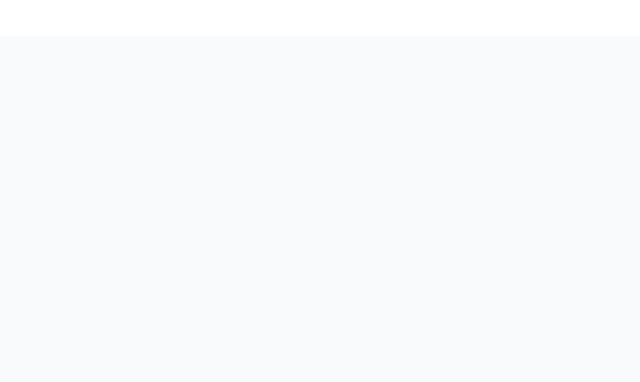
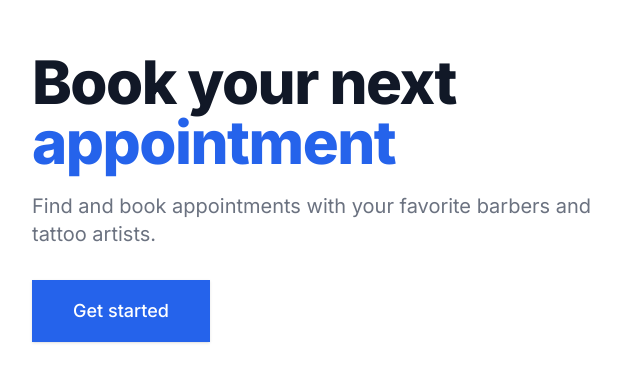
Before and after one commit to fmateo94/bookerhq-demo2, a Next.js app: page / in a window 1280 px wide. Shown: the part 124-506 px from the top of the page, without its empty margins (0-640 px from the left). Built offline with nearby package versions, Linux system fonts and the light colour scheme; no server answers.

Commit message:
[Cursor] Simplify Next.js and Netlify configuration

```diff
--- a/next.config.js
+++ b/next.config.js
@@ -2,54 +2,16 @@
 const nextConfig = {
     reactStrictMode: true,
     swcMinify: true,
-    // Disable static optimization for pages using Supabase
     experimental: {
       appDir: true,
     },
-    // Skip type checking during build (can be removed once all types are fixed)
     typescript: {
       ignoreBuildErrors: true,
     },
     images: {
       unoptimized: true,
       domains: ['lh3.googleusercontent.com', 'avatars.githubusercontent.com'],
-    },
-    output: 'standalone',
-    distDir: '.next',
-    async rewrites() {
-      return {
-        beforeFiles: [
-          // These rewrites are checked before all pages/files
-          {
-            source: '/:path*',
-            has: [
-              {
-                type: 'query',
-                key: 'authorized',
-                value: 'true',
-              },
-            ],
-            destination: '/auth/:path*',
-          },
-        ],
-        afterFiles: [
-          // These rewrites are checked after pages/files
-          // but before dynamic routes
-          {
-            source: '/dashboard',
-            destination: '/dashboard/profile',
-          },
-        ],
-        fallback: [
-          // These rewrites are checked after both pages/files
-          // and dynamic routes are checked
-          {
-            source: '/:path*',
-            destination: `/:path*`,
-          },
-        ],
-      }
-    },
+    }
 };
 
 module.exports = nextConfig;
--- a/src/app/page.tsx
+++ b/src/app/page.tsx
@@ -1,6 +1,4 @@
 'use client';
-
-export const dynamic = 'force-dynamic';
 
 import Link from 'next/link';
 import Navbar from '@/components/ui/Navbar';
@@ -12,7 +10,28 @@
 
       {/* Hero Section */}
       <div className="relative bg-white overflow-hidden">
-        {/* Hero content remains the same... */}
+        <div className="max-w-7xl mx-auto">
+          <div className="relative z-10 pb-8 bg-white sm:pb-16 md:pb-20 lg:max-w-2xl lg:w-full lg:pb-28 xl:pb-32">
+            <main className="mt-10 mx-auto max-w-7xl px-4 sm:mt-12 sm:px-6 md:mt-16 lg:mt-20 lg:px-8 xl:mt-28">
+              <div className="sm:text-center lg:text-left">
+                <h1 className="text-4xl tracking-tight font-extrabold text-gray-900 sm:text-5xl md:text-6xl">
+                  <span className="block xl:inline">Book your next</span>{' '}
+                  <span className="block text-blue-600 xl:inline">appointment</span>
+                </h1>
+                <p className="mt-3 text-base text-gray-500 sm:mt-5 sm:text-lg sm:max-w-xl sm:mx-auto md:mt-5 md:text-xl lg:mx-0">
+                  Find and book appointments with your favorite barbers and tattoo artists.
+                </p>
+                <div className="mt-5 sm:mt-8 sm:flex sm:justify-center lg:justify-start">
+                  <div className="rounded-md shadow">
+                    <Link href="/dashboard" className="w-full flex items-center justify-center px-8 py-3 border border-transparent text-base font-medium rounded-md text-white bg-blue-600 hover:bg-blue-700 md:py-4 md:text-lg md:px-10">
+                      Get started
+                    </Link>
+                  </div>
+                </div>
+              </div>
+            </main>
+          </div>
+        </div>
       </div>
 
       {/* Features Section */}
```
Also changed, not shown: 1 other file (tests, documents, lock files or other folders).
